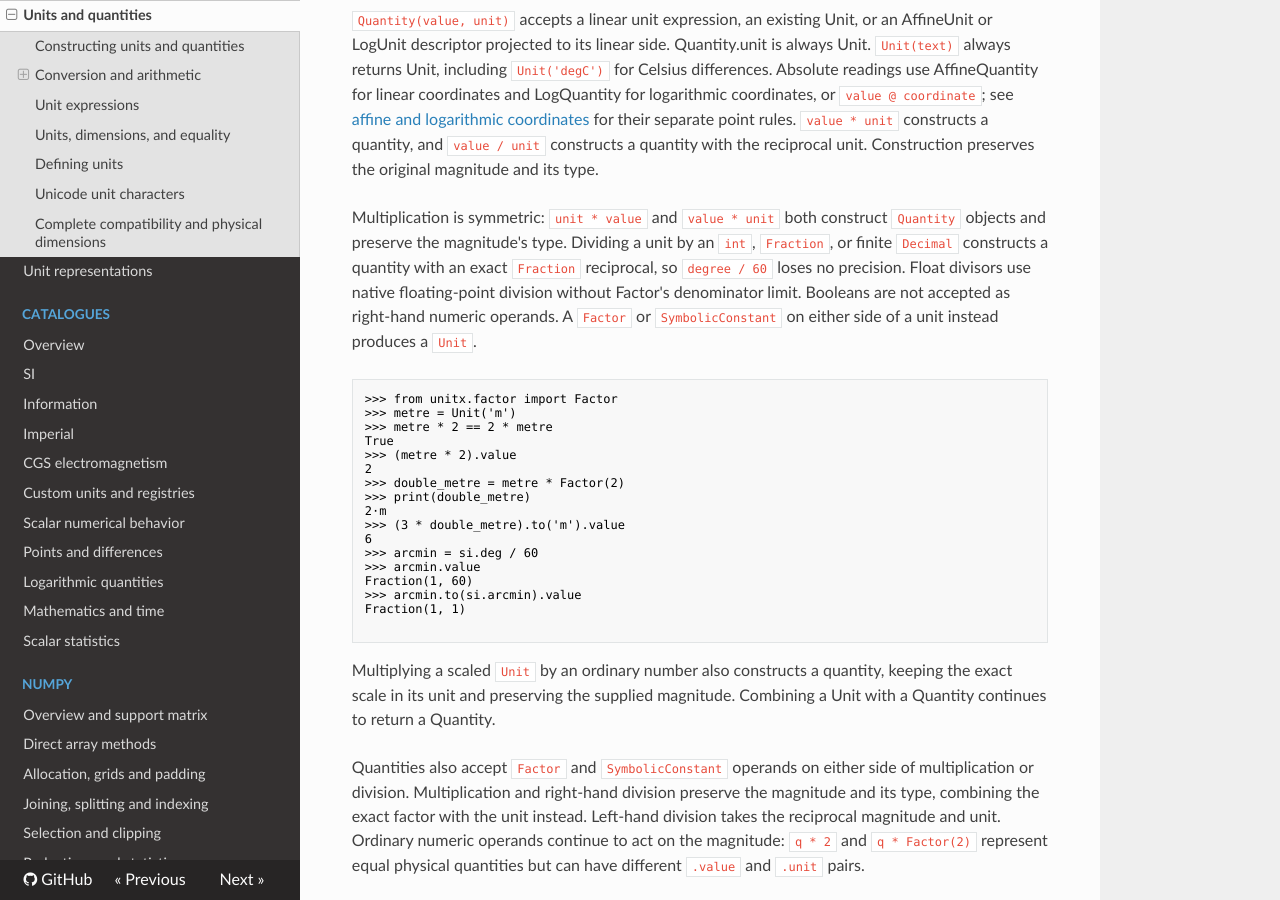
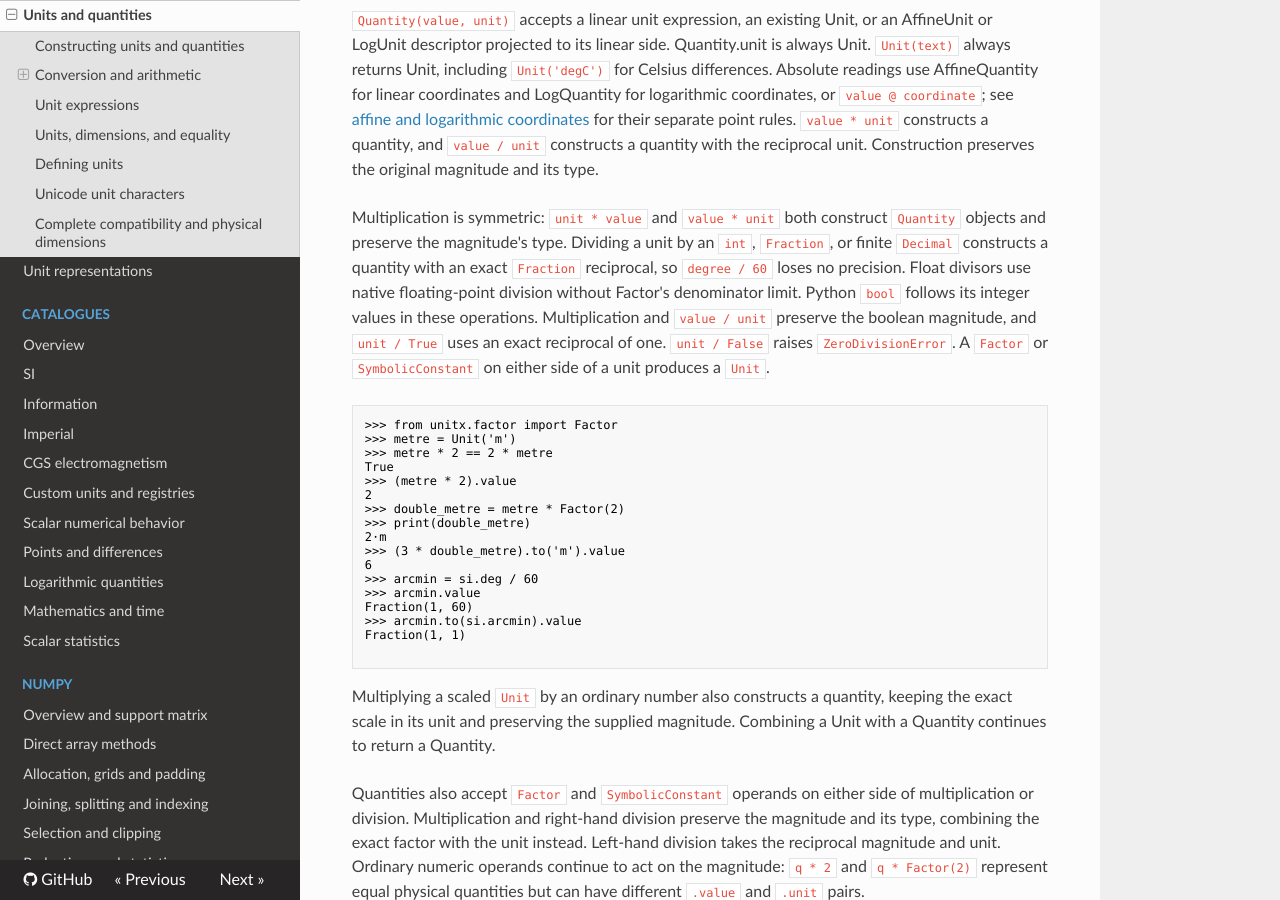
Before and after one commit to DaitTHU/unitx, an MkDocs documentation site: the page built from docs/units.md, in a window 1280 px wide and 900 px high, scrolled down 787 px. Built offline with MkDocs 1.6.1, drawn with Linux system fonts in a browser that asks for light colours.

Commit message:
fix: align boolean unit operands with integer rules

````diff
--- a/docs/units.md
+++ b/docs/units.md
@@ -48,9 +48,11 @@ Multiplication is symmetric: `unit * value` and `value * unit` both construct
 `Quantity` objects and preserve the magnitude's type. Dividing a unit by an
 `int`, `Fraction`, or finite `Decimal` constructs a quantity with an exact
 `Fraction` reciprocal, so `degree / 60` loses no precision. Float divisors use
-native floating-point division without Factor's denominator limit. Booleans
-are not accepted as right-hand numeric operands. A `Factor` or
-`SymbolicConstant` on either side of a unit instead produces a `Unit`.
+native floating-point division without Factor's denominator limit. Python
+`bool` follows its integer values in these operations. Multiplication and
+`value / unit` preserve the boolean magnitude, and `unit / True` uses an exact
+reciprocal of one. `unit / False` raises `ZeroDivisionError`.
+A `Factor` or `SymbolicConstant` on either side of a unit produces a `Unit`.
 
 ```pycon
 >>> from unitx.factor import Factor
````
Also changed, not shown: 2 other files.
